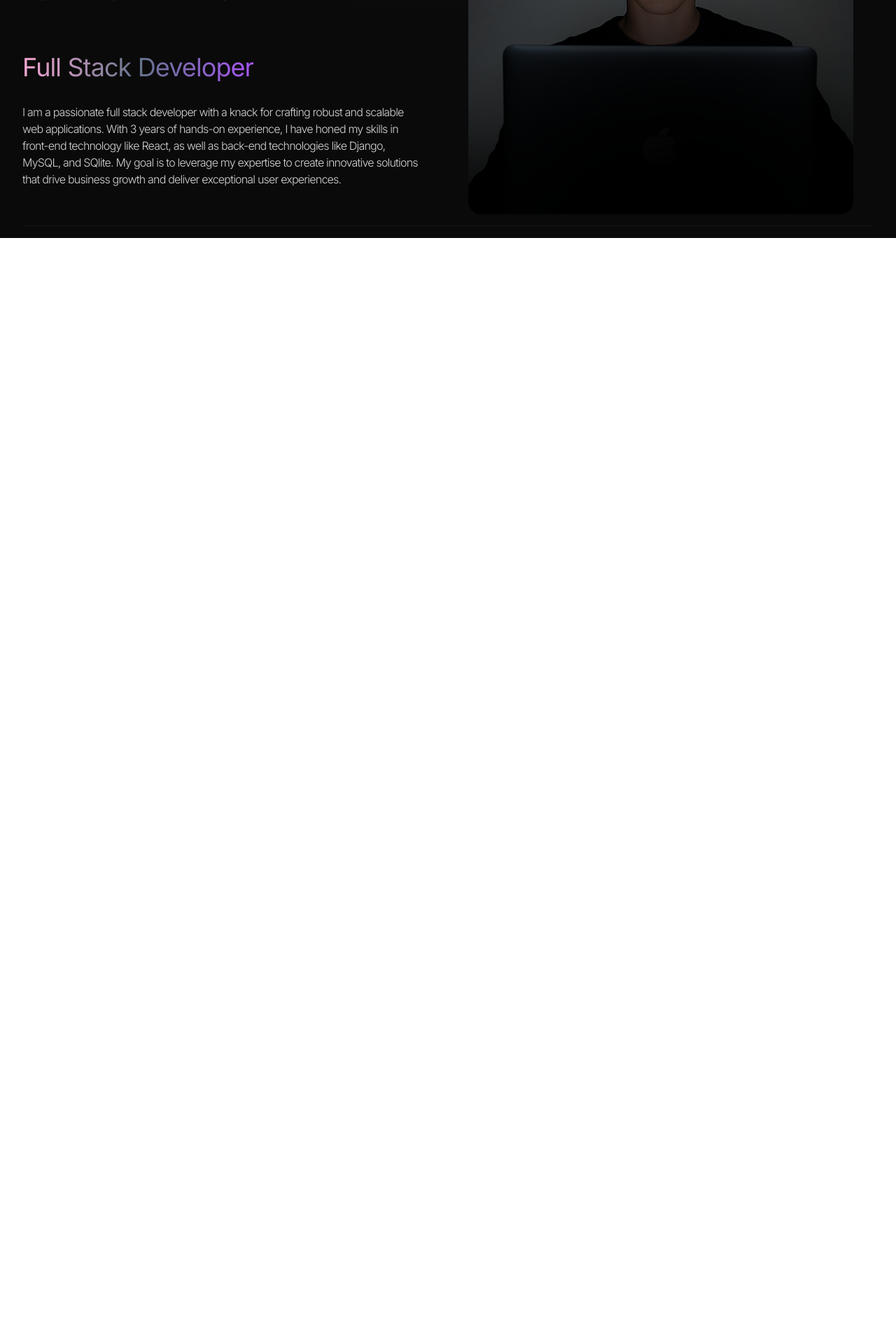
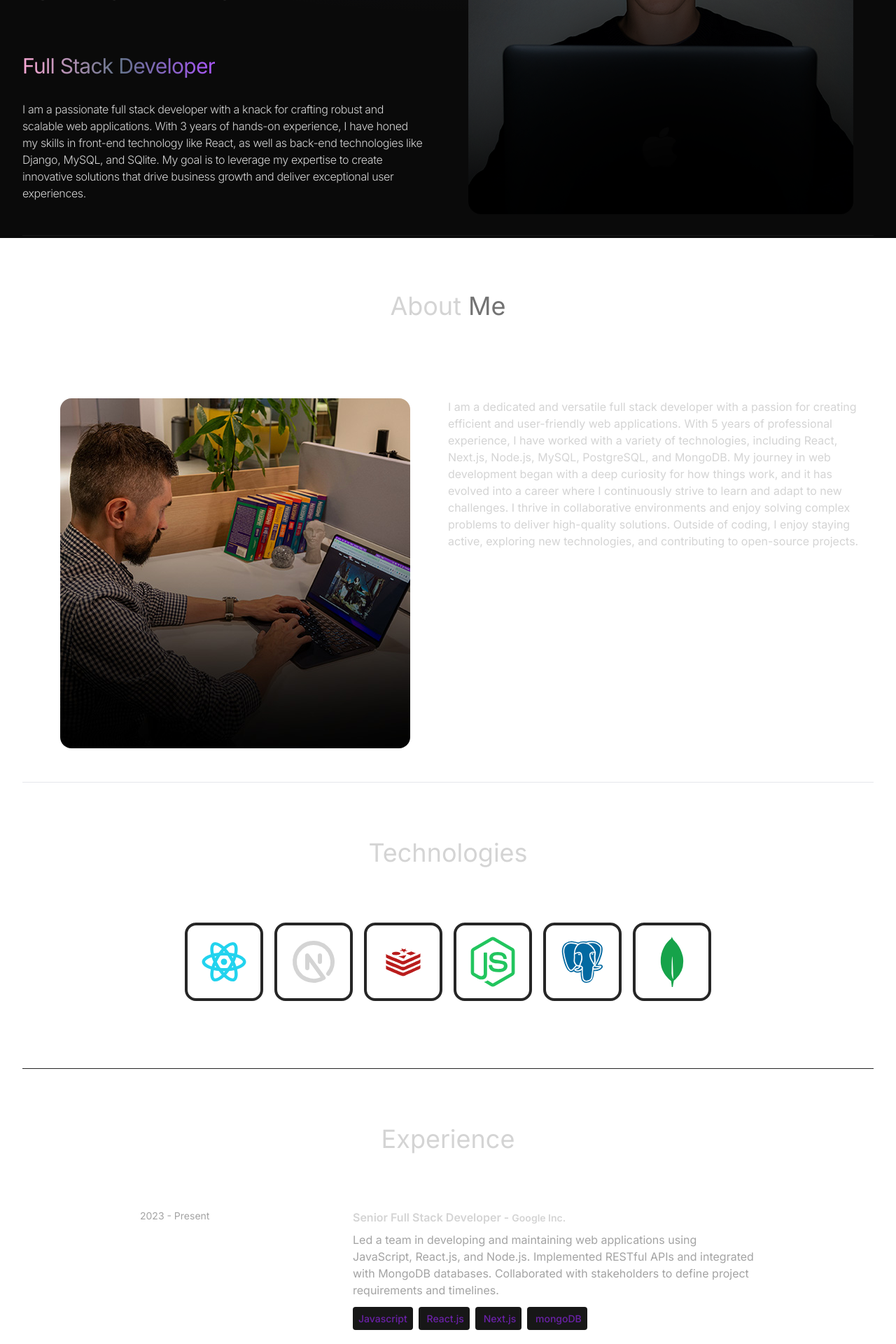
Before and after one commit to shivam2419/Portfolio, a React (Vite) app: page / in a window 1280 px wide. Shown: the part 460-2380 px from the top of the page at 70% size. Before the commit the page ends 800 px from the top, so only its background shows below. Built offline with nearby package versions, Linux system fonts and the light colour scheme.

Commit message:
Added some components

```diff
--- a/package.json
+++ b/package.json
@@ -10,6 +10,7 @@
     "preview": "vite preview"
   },
   "dependencies": {
+    "framer-motion": "^11.11.10",
     "react": "^18.3.1",
     "react-dom": "^18.3.1",
     "react-icons": "^5.3.0"
--- a/src/App.jsx
+++ b/src/App.jsx
@@ -1,14 +1,25 @@
 import React from 'react'
 import Navbar from './components/navbar'
 import Hero from './components/hero'
+import About from './components/about'
+import Technologies from './components/Technologies'
+import Experience from './components/Experience'
+import Projects from './components/projects'
+import Contact from './components/contact'
 const App = () => {
   return (
     <div className='overflow-x-hidden text-neutral-300 antialiased selection:bg-cyan-300 selection:text-cyan-900'>
-      <div className='flixed top-0 -z-10 h-full w-full '></div>
-      <div className="absolute top-0 z-[-2] h-screen w-screen bg-neutral-950 bg-[radial-gradient(ellipse_80%_80%_at_50%_-20%,rgba(120,119,198,0.3),rgba(255,255,255,0))]"></div>
+      <div className='fixed top-0 -z-10 h-full w-full '>
+        <div className="absolute top-0 z-[-2] h-screen w-screen bg-neutral-950 bg-[radial-gradient(ellipse_80%_80%_at_50%_-20%,rgba(120,119,198,0.3),rgba(255,255,255,0))]"></div>
+      </div>
       <div className='container mx-auto px-8'>
         <Navbar />
         <Hero />
+        <About />
+        <Technologies />
+        <Experience />
+        <Projects />
+        <Contact />
       </div>
       </div>
   )
--- /dev/null
+++ b/src/components/About.jsx
@@ -0,0 +1,35 @@
+import aboutImg from "../assets/about.jpg"
+import { ABOUT_TEXT } from "../constants"
+import { motion } from "framer-motion"
+const About = () => {
+    return (
+        <div className="border-b border-newutral-900 pb-4">
+            <h1 className="my-20 text-center text-4xl">
+                About
+                <span className="text-neutral-500"> Me </span>
+            </h1>
+            <div className="flex flex-wrap">
+                <motion.div
+                    whileInView={{ opacity: 1, x: 0 }}
+                    initial={{ opacity: 0, x: -100 }}
+                    transition={{ duration: 0.5 }}
+                    className="w-full lg:w-1/2 lg:p-8">
+                    <div className="flex items-center justify-center">
+                        <img className="rounded-2xl" src={aboutImg} alt="about" />
+                    </div>
+                </motion.div>
+                <motion.div
+                    whileInView={{ opacity: 1, x: 0 }}
+                    initial={{ opacity: 0, x: 100 }}
+                    transition={{ duration: 0.5 }}
+                    className="w-full lg:w-1/2">
+                    <div className="flex justify-center lg:justify-start">
+                        <p className="my-2 maxw-xl py-6">{ABOUT_TEXT}</p>
+                    </div>
+                </motion.div>
+            </div>
+        </div>
+    )
+}
+
+export default About
--- /dev/null
+++ b/src/components/Contact.jsx
@@ -0,0 +1,16 @@
+import { CONTACT } from "../constants"
+
+const Contact = () => {
+  return (
+    <div className="border-b border-neutral-900 pb-20">
+        <h1 className="my-10 text-center text-4xl">Get in Touch</h1>
+        <div className="text-center tracking-tighter">
+            <p className="my-4 ">{CONTACT.address}</p>
+            <p className="my-4"> {CONTACT.phoneNo}</p>
+            <a href="" className="border-b">{CONTACT.email}</a>
+        </div>
+    </div>
+  )
+}
+
+export default Contact
--- /dev/null
+++ b/src/components/Experience.jsx
@@ -0,0 +1,29 @@
+import { EXPERIENCES } from "../constants"
+
+const Experience = () => {
+    return (
+        <div className="border-b border-neutral-900 pb-4">
+            <h1 className="my-20 text-center text-4xl">
+                Experience
+            </h1>
+            <div>
+                {EXPERIENCES.map((experience, index) => (
+                    <div key={index} className="mb-8 flex flex-wrap lg:justify-center">
+                        <div className="w-full lg:w-1/4">
+                            <p className="mb-2 text-sm text-neutral-400">{experience.year}</p>
+                        </div>
+                        <div className="w-full max-w-xl lg:w-3/4">
+                            <h6 className="mb-2 font-semibold">{experience.role} -{" "} <span className="text-sm text-pruple-100">{experience.company}</span></h6>
+                            <p className="mb-4 text-neutral-400">{experience.description}</p>
+                            {experience.technologies.map((tech, index) => (
+                                <span key = {index} className="mr-2 mt-4 rounded bg-neutral-900 px-2 py-2 text-sm font-medium text-purple-800" > {tech}</span>
+                            ))}
+                        </div>
+                    </div>
+                ))}
+            </div>
+        </div>
+    )
+}
+
+export default Experience
--- a/src/components/Hero.jsx
+++ b/src/components/Hero.jsx
@@ -1,19 +1,47 @@
 import {HERO_CONTENT} from "../constants";
 import profilePic from "../assets/kevinRushProfile.png";
+import { motion } from "framer-motion"
+const container = (delay) => ({
+  hidden : {x : -100, opacity: 0},
+  visible: {
+    x: 0,
+    opacity: 1,
+    transition: {duration: 1, delay: delay},
+  },
+});
 const Hero = () => {
   return (
     <div className="border-b border-neutral-900 pb-4 lg:mb-35">
         <div className="flex flex-wrap">
             <div className="w-full lg:w-1/2">
             <div className="flex flex-col items-center lg:items-start">
-                <h1 className="pb-16 text-6xl font-thin tracking-tight lg:mt-16 lg:text-8xl">Shivam Sharma</h1>
-                <span className="bg-gradient-to-r from-pink-300 via-slate-500 to-purple-500 bg-clip-text text-4xl tracking-tight text-transparent">Full Stack Developer</span>
-                <p className="my-2 max-w-xl py-6 font-light tracking-tighter">{HERO_CONTENT}</p>
+                <motion.h1
+                variants={container(0)}
+                initial="hidden"
+                animate="visible"
+                className="pb-16 text-6xl font-thin tracking-tight lg:mt-16 lg:text-8xl">Shivam Sharma
+                </motion.h1>
+                <motion.span
+                  variants={container(0.5)}
+                  initial="hidden"
+                  animate="visible"
+                className="bg-gradient-to-r from-pink-300 via-slate-500 to-purple-500 bg-clip-text text-3xl tracking-tight text-transparent">Full Stack Developer
+                </motion.span>
+                <motion.p variants={container(1)}
+                initial="hidden"
+                animate="visible"
+                className="my-2 max-w-xl py-6 font-light tracking-tight">
+                  {HERO_CONTENT}
+                </motion.p>
             </div>
             </div>
             <div className="w-full lg:w-1/2" lg:p-8>
             <div className="flex justify-center">
-                <img src={profilePic} alt="Shivam sharma" />
+                <motion.img
+                initial = {{x:100, opacity: 0}}
+                animate ={{x:0, opacity:1}}
+                transition={{duration: 1, delay: 1.5}}
+                src={profilePic} alt="Shivam sharma" />
             </div>
             </div>
         </div>
--- /dev/null
+++ b/src/components/Projects.jsx
@@ -0,0 +1,28 @@
+import { PROJECTS } from "../constants"
+
+const projects = () => {
+    return (
+        <div className="border-b border-neutral-900 pb-4">
+            <h2 className="my-20 text-center text-4xl">Projects</h2>
+            <div>{PROJECTS.map((project, index) => (
+                <div key={index} className="mb-8 flex flex-wrap lg:justify-center">
+                    <div className="w-full lg:w-1/4">
+                        <img src={project.image} alt={project.title} height={150} width={150} className="mb-6 rounded"/>
+                    </div>
+                    <div className="w-full max-w-xl lg:w-3/4">
+                        <h6 className="mb-2 font-semibold">{project.title}</h6>
+                        <p className="mb-4 text-neutral-400">{project.description}</p>
+                        {project.technologies.map((tech, index) => (
+                            <span key={index} className="mr-2 rounded bg-neutral-900 px-2 py-2 text-sm font-medium text-purple-900">
+                                {tech}
+                            </span>
+                        ))}
+                    </div>
+                </div>
+            ))}
+            </div>
+        </div>
+    )
+}
+
+export default projects
--- /dev/null
+++ b/src/components/Technologies.jsx
@@ -0,0 +1,36 @@
+import { BiLogoPostgresql } from "react-icons/bi";
+import { DiRedis } from "react-icons/di";
+import { FaNodeJs } from "react-icons/fa";
+import { RiReactjsLine } from "react-icons/ri";
+import { SiMongodb } from "react-icons/si";
+import { TbBrandNextjs } from "react-icons/tb";
+
+const Technologies = () => {
+    return (
+        <div className="border-b border-neutral-800 pb-24">
+            <h1 className="my-20 text-center text-4xl">Technologies</h1>
+            <div className="flex flex-wrap items-center justify-center gap-4">
+                <div className="rounded-2xl border-4 border-neutral-800 p-4">
+                    <RiReactjsLine className="text-7xl text-cyan-400" />
+                </div>
+                <div className="rounded-2xl border-4 border-neutral-800 p-4">
+                    <TbBrandNextjs className="text-7xl " />
+                </div>
+                <div className="rounded-2xl border-4 border-neutral-800 p-4">
+                    <DiRedis className="text-7xl text-red-700" />
+                </div>
+                <div className="rounded-2xl border-4 border-neutral-800 p-4">
+                    <FaNodeJs className="text-7xl text-green-500" />
+                </div>
+                <div className="rounded-2xl border-4 border-neutral-800 p-4">
+                    <BiLogoPostgresql className="text-7xl text-sky-700" />
+                </div>
+                <div className="rounded-2xl border-4 border-neutral-800 p-4">
+                    <SiMongodb className="text-7xl text-green-600" />
+                </div>
+            </div>
+        </div>
+    )
+}
+
+export default Technologies;
```
Also changed, not shown: 1 other file (tests, documents, lock files or other folders).
